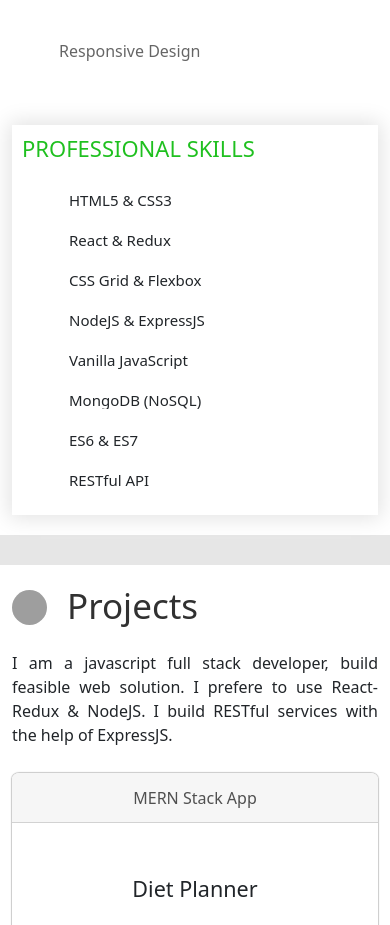
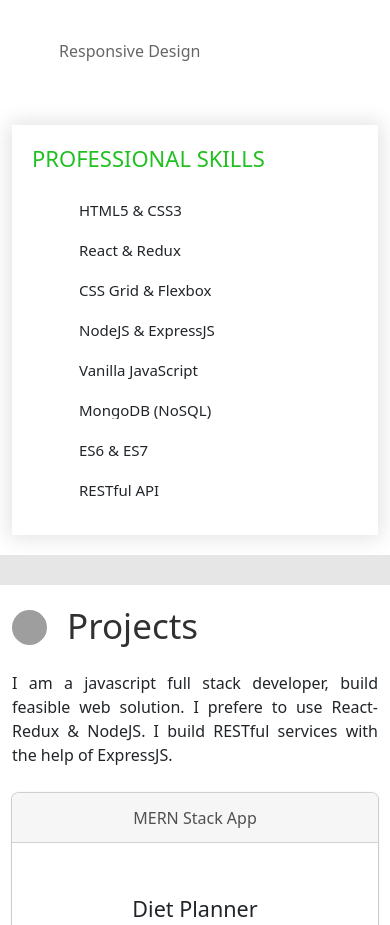
Before and after one commit to Rijwan-Hossain/responsive-design, a Next.js app: page / in a window 390 px wide. Shown: the part 800-1725 px from the top of the page. Built offline with nearby package versions, Linux system fonts and the light colour scheme; grey boxes are pictures that could not be loaded.

Commit message:
some changes on padding in home page skills

```diff
--- a/components/Home/skills.scss
+++ b/components/Home/skills.scss
@@ -167,7 +167,7 @@
     .skillContainer .pro {
         // background: rgb(255, 255, 255);
         // box-shadow: 0px 0px 20px 5px rgb(226, 226, 226);
-        padding: 10px;
+        padding: 20px;
     }
 
     .skillContainer h1 {
@@ -187,11 +187,11 @@
     }
 
     .skillContainer .pro h3 {
-        font-size: 18px;
+        font-size: 20px;
     }
 
     .skillContainer .pro {
-        padding: 10px;
+        padding: 20px;
     }
 
     .skillContainer h1 {
--- a/package.json
+++ b/package.json
@@ -6,8 +6,7 @@
   "scripts": {
     "dev": "next",
     "build": "next build",
-    "start": "next start -p $PORT",
-    "heroku-postbuild": "npm run build"
+    "start": "next start"
   },
   "repository": {
     "type": "git",
```
